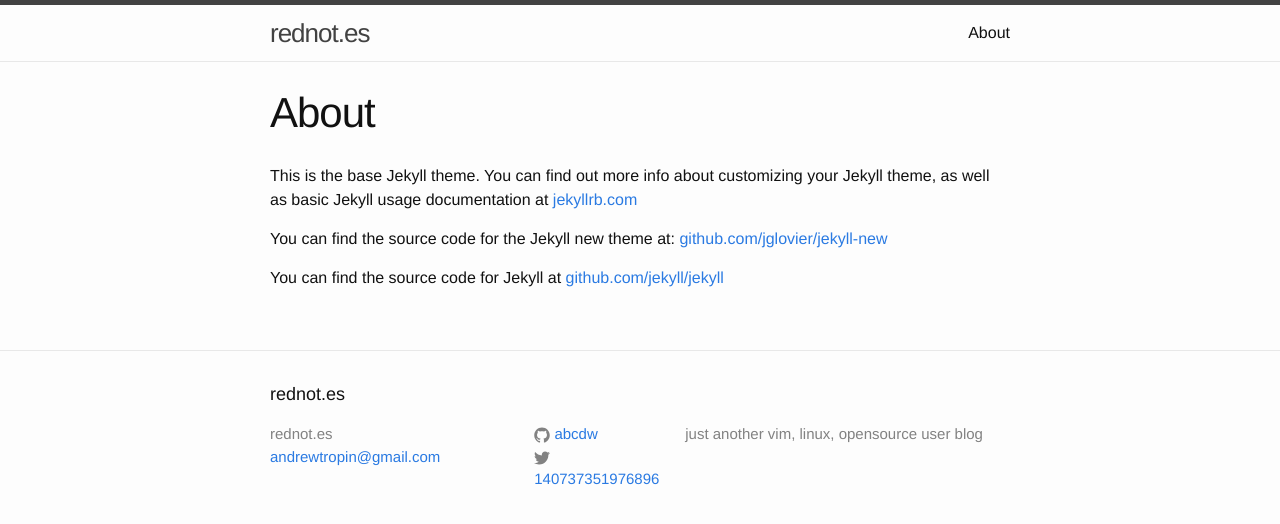
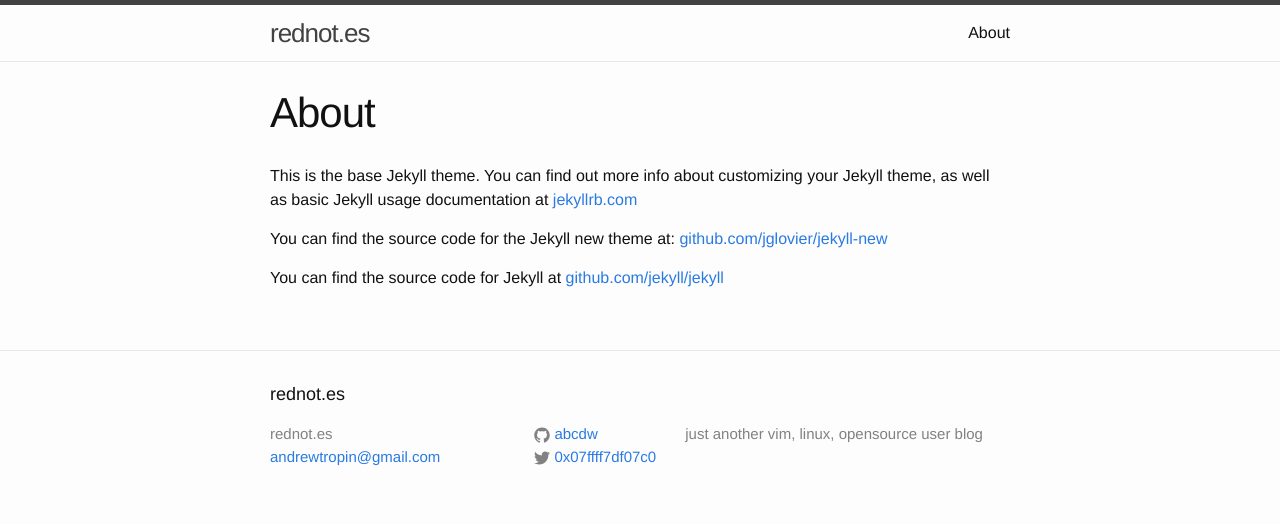
Before and after one commit to rednotes/rednotes.github.io, a Jekyll site: the page built from about.md, in a window 1280 px wide. Shown: the top 524 px of the page. Built offline with Jekyll 4.4.1, drawn with Linux system fonts in a browser that asks for light colours.

Commit message:
Fixes twitter username

```diff
--- a/_config.yml
+++ b/_config.yml
@@ -5,7 +5,7 @@
     just another vim, linux, opensource user blog
 baseurl: "" # the subpath of your site, e.g. /blog/
 url: "http://rednot.es" # the base hostname & protocol for your site
-twitter_username: 0x07ffff7df07c0
+twitter_username: '0x07ffff7df07c0'
 github_username: abcdw
 
 # Build settings
```
